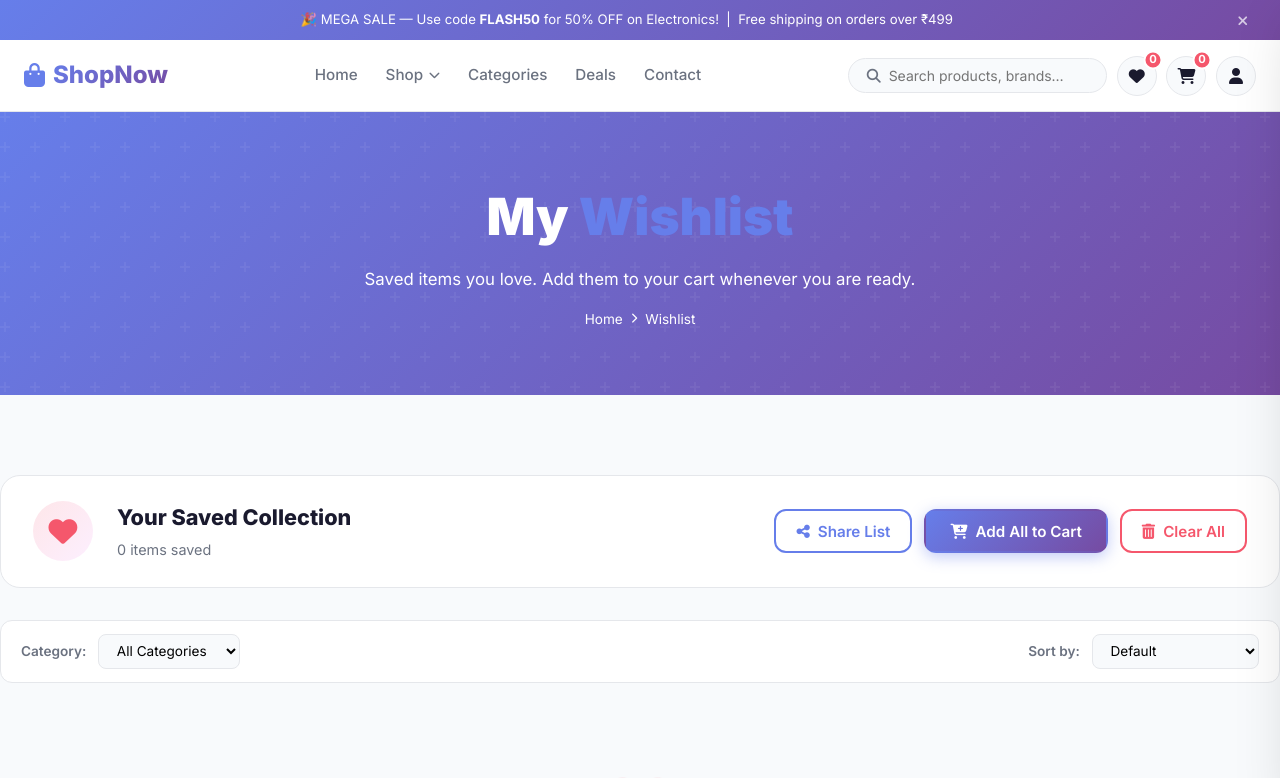
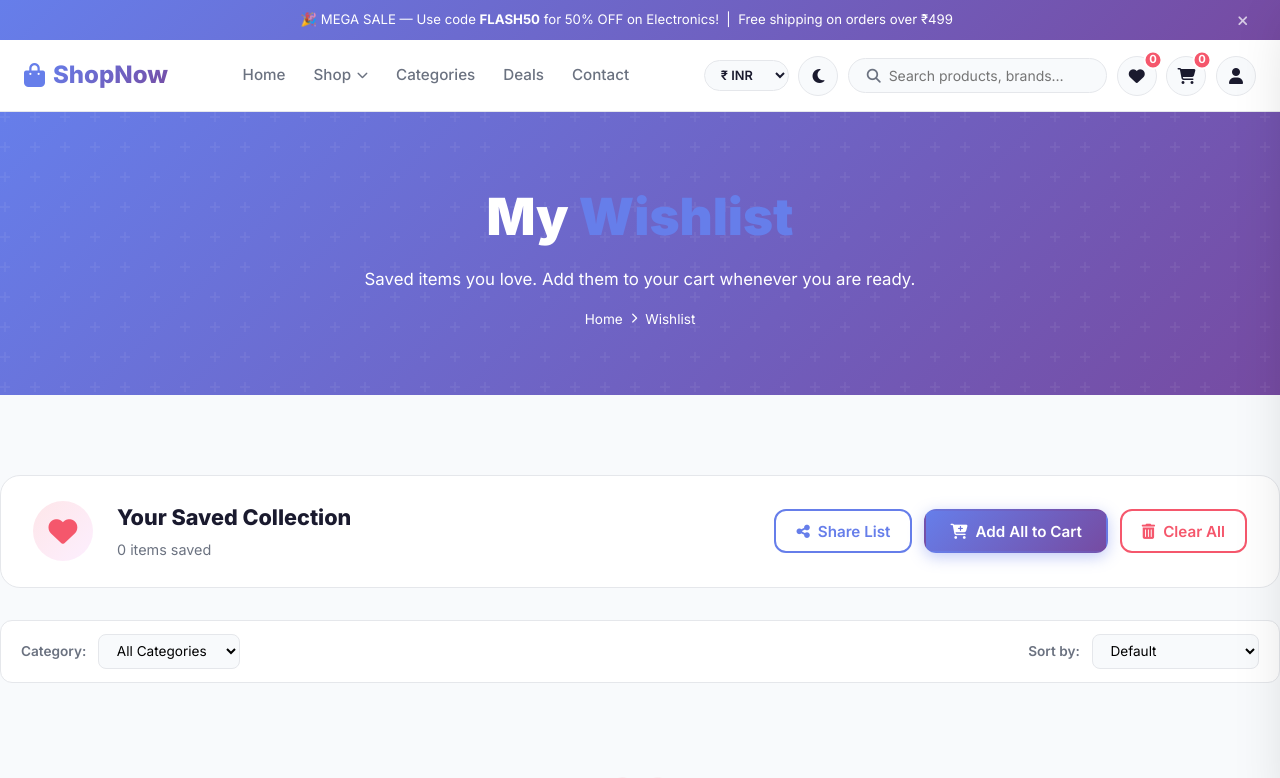
Before and after one commit to AkashAS1102/Shopping-website-frontend, a plain HTML site: page wishlist.html in a window 1280 px wide. Shown: the top 778 px of the page. Drawn offline with Linux system fonts and the light colour scheme.

Commit message:
Add files via upload

```diff
--- a/wishlist.html
+++ b/wishlist.html
@@ -48,6 +48,17 @@
       </nav>
 
       <div class="nav-actions">
+        <div class="currency-select-wrap">
+          <select class="currency-select" aria-label="Select Currency">
+            <option value="INR">₹ INR</option>
+            <option value="USD">$ USD</option>
+            <option value="EUR">€ EUR</option>
+            <option value="GBP">£ GBP</option>
+          </select>
+        </div>
+        <button class="theme-toggle-btn" title="Toggle Theme" aria-label="Toggle Dark/Light Mode">
+          <i class="fas fa-moon"></i>
+        </button>
         <div class="search-bar" id="searchBarDesktop">
           <i class="fas fa-search"></i>
           <input type="text" id="searchInput" placeholder="Search products, brands…" autocomplete="off"/>
@@ -246,6 +257,12 @@
     </div>
   </footer>
 
+  <!-- ===== QUICK VIEW MODAL CONTAINER ===== -->
+  <div class="modal-overlay" id="quickViewModal"></div>
+
+  <!-- ===== COMPARE DOCK CONTAINER ===== -->
+  <div class="compare-dock" id="compareDock"></div>
+
   <!-- ===== TOAST ===== -->
   <div class="toast" id="toast"><i class="fas fa-check-circle"></i> <span id="toastMsg"></span></div>
 
```
